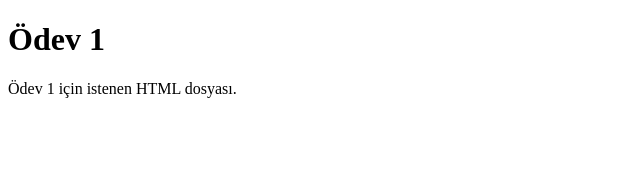
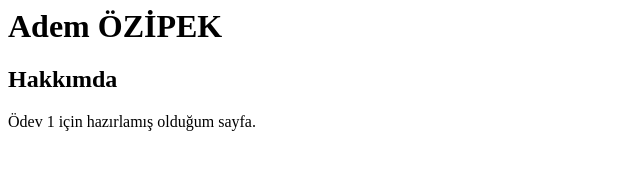
Before and after one commit to ademozipek/kodluyoruzilkrepo, a plain HTML site: page index.html in a window 1280 px wide. Shown: the whole page, without its empty margins (0-640 px from the left). Drawn offline with Linux system fonts and the light colour scheme.

Commit message:
index.html html odev1'e gore degistirildi

```diff
--- a/index.html
+++ b/index.html
@@ -1,13 +1,8 @@
-<!DOCTYPE html>
-<html lang="en">
-<head>
-    <meta charset="UTF-8">
-    <meta http-equiv="X-UA-Compatible" content="IE=edge">
-    <meta name="viewport" content="width=device-width, initial-scale=1.0">
-    <title>Ödev 1</title>
-</head>
-<body>
-    <h1>Ödev 1</h1>
-    <p>Ödev 1 için istenen HTML dosyası.</p>
-</body>
-</html>
+<!-- Ana Başlık -->
+<h1>Adem ÖZİPEK</h1>
+
+<!-- Alt Başlık -->
+<h2>Hakkımda</h2>
+
+<!-- Paragraf -->
+<p>Ödev 1 için hazırlamış olduğum sayfa.</p>
```
